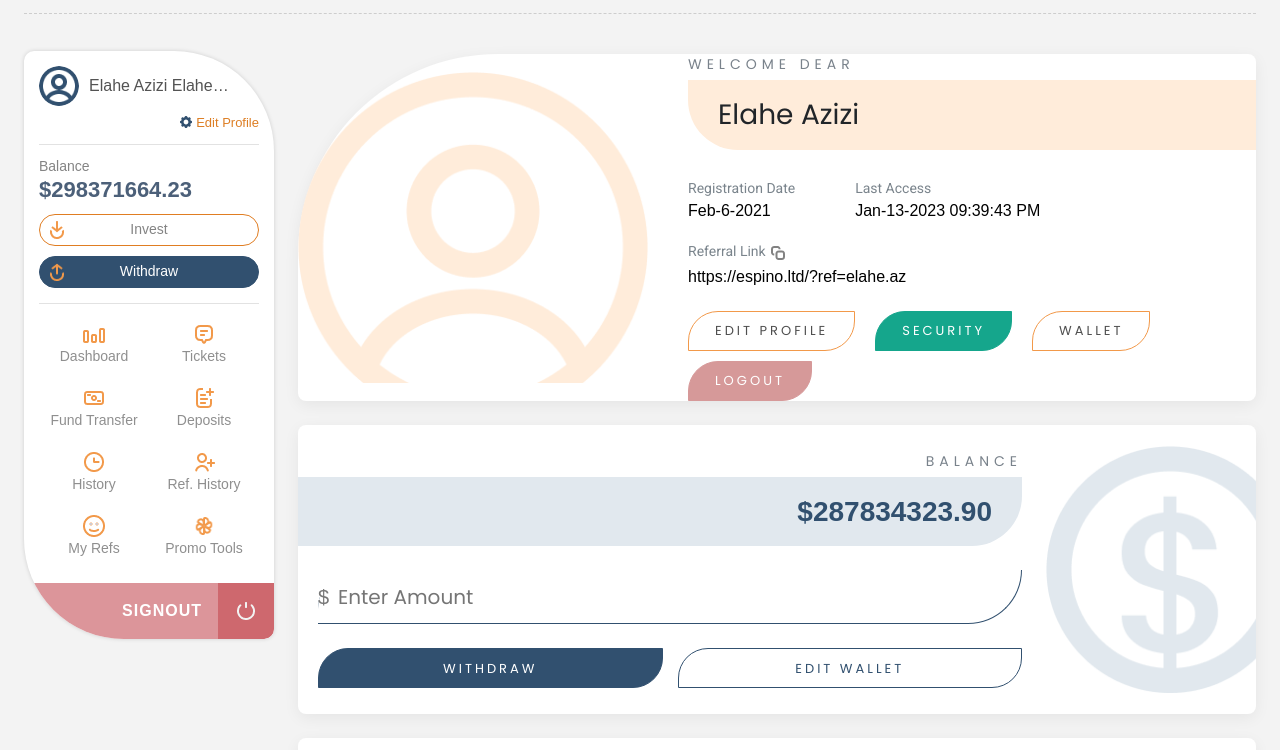
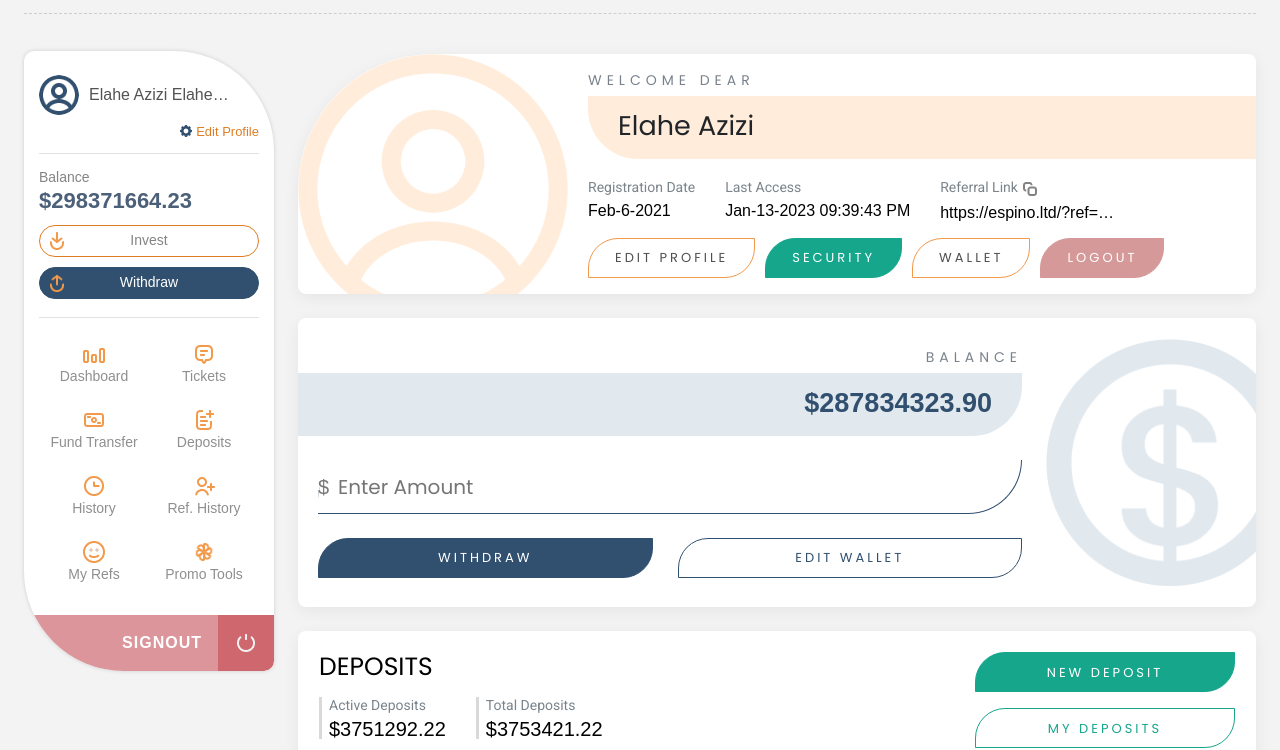
Before and after one commit to Abdullah-Munshi/Dashboard-Spino, a plain HTML site: page index.html in a window 1280 px wide. Shown: the part 62-812 px from the top of the page. Drawn offline with nearby package versions, Linux system fonts and the light colour scheme; a web font is replaced by a local one.

Commit message:
index page adjustments done

```diff
--- a/assets/css/main.css
+++ b/assets/css/main.css
@@ -146,6 +146,9 @@ body {
   border-bottom: 1px solid #e2e2e2;
   padding-bottom: 15px;
 }
+.profile-zone {
+  padding-top: 9px;
+}
 .rd-btn {
   font-size: 14px;
   text-decoration: none;
@@ -180,7 +183,11 @@ body {
   margin-bottom: 4px;
 }
 .balanace-zone {
-  padding-top: 14px;
+  padding-top: 16px;
+  padding-bottom: 18px;
+}
+.dashboard-left .balance {
+  margin-bottom: 10px;
 }
 .rd-btn.fill-dark-lebu {
   background-color: #31506f;
@@ -194,7 +201,7 @@ body {
   list-style: none;
   padding: 0;
   text-align: center;
-  margin-top: 18px;
+  margin-top: 24px;
 }
 .menu-zone li a span {
   display: block;
@@ -208,7 +215,7 @@ body {
   display: inline-block;
 }
 .menu-zone li {
-  margin-bottom: 18px;
+  margin-bottom: 20px;
 }
 .menu-zone li a img {
   width: 24px;
@@ -238,7 +245,7 @@ body {
   height: 100%;
 }
 .ds-menu {
-  margin-bottom: 46px;
+  margin-bottom: 50px;
 }
 /* header css end */
 
@@ -274,9 +281,10 @@ body {
   font-family: "Poppins", sans-serif;
   border-radius: 0px 0px 0px 50px;
   background-color: #ffecda;
-  padding: 18px 30px;
+  padding: 14px 30px;
   margin-bottom: 0;
-  font-size: 28px;
+  font-size: 27px;
+  padding-bottom: 17px;
 }
 .short-info p {
   color: #7a848c;
@@ -293,7 +301,7 @@ body {
   text-decoration: none;
 }
 .short-info {
-  margin-top: 20px;
+  margin-top: 15px;
 }
 .short-info-wrap .short-info:not(:last-child) {
   margin-right: 60px;
@@ -359,12 +367,11 @@ body {
 }
 .welcome-wrapper {
   display: grid;
-  grid-template-columns: 350px auto;
+  grid-template-columns: 324px auto;
   grid-gap: 40px;
   align-items: center;
   border-radius: 200px 8px 8px 8px;
 }
-
 .welcome-right.balance-card {
   border-radius: 8px;
   display: grid;
@@ -409,9 +416,10 @@ body {
 
 .statis-wrap {
   display: grid;
-  grid-template-columns: 210px auto;
+  grid-template-columns: 165px auto;
   grid-gap: 20px;
   align-items: center;
+  border-radius: 8px 8px 150px 8px;
 }
 .statis-wrap .short-info-wrap.two {
   display: grid;
@@ -507,7 +515,7 @@ body {
   filter: drop-shadow(0px 4px 16px rgba(0, 0, 0, 0.06));
   border-radius: 100px 10px 10px 10px;
   background-color: #fff;
-  min-height: 587px;
+  min-height: 619px;
 }
 .cmn-pad-wrap {
   padding: 30px 40px;
@@ -654,7 +662,7 @@ body {
   border-color: #f2994a;
 }
 textarea.form-control.type-2 {
-  height: 180px;
+  height: 210px;
   padding-top: 10px;
 }
 
@@ -732,7 +740,6 @@ textarea.form-control.type-2 {
   }
   .dpo-wrap,
   .statis-wrap {
-    border-radius: 8px;
     padding: 21px;
     padding-left: 21px;
   }
@@ -752,7 +759,11 @@ textarea.form-control.type-2 {
     grid-template-columns: 166px auto;
   }
   .card-twin-grid {
-    grid-template-columns: 1.2fr 1fr;
+    grid-template-columns: 1fr 1fr;
+  }
+  .statis-wrap {
+    grid-template-columns: 155px auto;
+    border-bottom-right-radius: 115px;
   }
 }
 @media screen and (max-width: 1439px) {
@@ -787,6 +798,26 @@ textarea.form-control.type-2 {
     padding-left: 24px;
   }
 }
+@media screen and (min-width: 1200px) and (max-width: 1350px) {
+  .short-info-wrap .short-info:not(:last-child) {
+    margin-right: 30px;
+  }
+  .copyable-link {
+    max-width: 180px;
+  }
+  .crud-btns a:not(:last-child) {
+    margin-right: 10px;
+  }
+  .welcome-wrapper {
+    grid-template-columns: 270px auto;
+    grid-gap: 20px;
+    border-top-left-radius: 135px;
+  }
+  .short-info-wrap {
+    margin-bottom: 3px;
+    margin-top: 5px;
+  }
+}
 @media screen and (max-width: 1199px) {
   .logo {
     width: 140px;
@@ -809,6 +840,9 @@ textarea.form-control.type-2 {
   }
   .rd-btn-2 {
     padding: 0px 24px;
+  }
+  .cmn-container {
+    min-height: auto;
   }
 }
 @media screen and (max-width: 991px) {
@@ -896,6 +930,7 @@ textarea.form-control.type-2 {
   .dpo-grid-wrap,
   .statis-wrap {
     display: block;
+    border-radius: 8px;
   }
   .two .short-info {
     padding-left: 10px;
```
